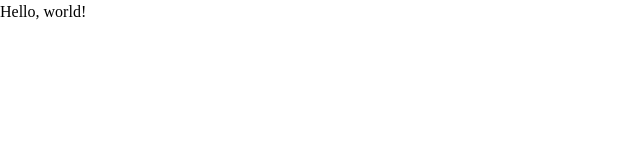
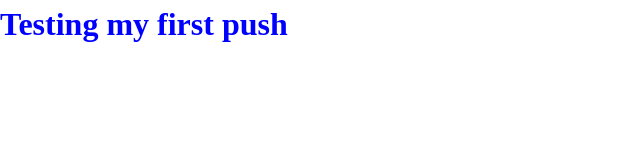
Before and after one commit to cmvallat/MUI-practice, a plain HTML site: page src/index.html in a window 1280 px wide. Shown: the whole page, without its empty margins (0-640 px from the left). Drawn offline with Linux system fonts and the light colour scheme.

Commit message:
first push

```diff
--- a/src/css/main.css
+++ b/src/css/main.css
@@ -5,3 +5,7 @@ video {
   width: 100%;
   height: auto;
 }
+
+h1{
+  color: blue;
+}
--- a/src/index.html
+++ b/src/index.html
@@ -10,6 +10,6 @@
     <title>Document</title>
   </head>
   <body>
-    Hello, world!
+    <h1>Testing my first push</h1>
   </body>
 </html>
```
